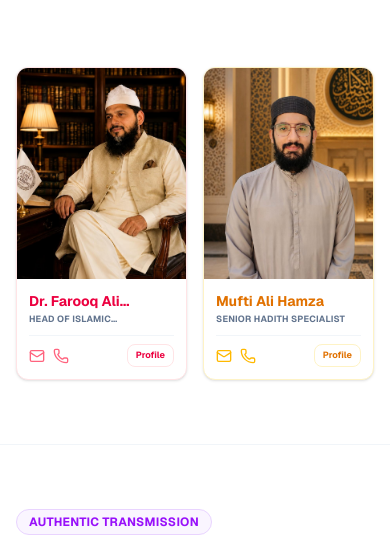
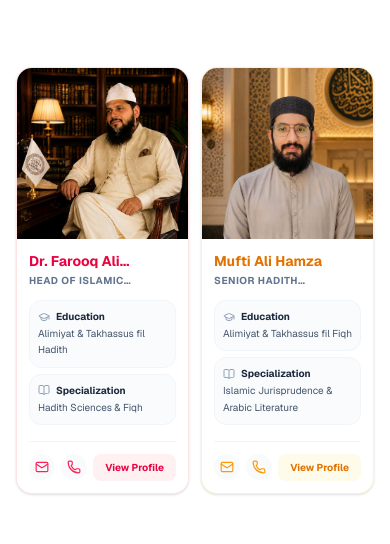
Before and after one commit to abubakar0320/jamia_shar_e_rabbani, a Next.js app in the folder frontend/: page /faculty in a window 390 px wide. Shown: the part 659-1203 px from the top of the page. Built offline with nearby package versions, Linux system fonts and the light colour scheme; no server answers.

Commit message:
Fix faculty page responsive design and broken links

```diff
--- a/frontend/src/app/faculty-profile/page.tsx
+++ b/frontend/src/app/faculty-profile/page.tsx
@@ -306,7 +306,7 @@ function FacultyProfileContent() {
                     <h3 className="text-xl font-bold text-slate-900 px-2">{t('Related Faculty')}</h3>
                      <div className="space-y-4">
                        {related.map(item => (
-                          <Link key={item.id} href={`/faculty/${item.id}`} className="flex items-center gap-4 bg-white p-4 rounded-2xl border border-slate-100 hover:shadow-lg transition-all group">
+                          <Link key={item.id} href={`/faculty-profile?id=${(item as any)._id || item.id}`} className="flex items-center gap-4 bg-white p-4 rounded-2xl border border-slate-100 hover:shadow-lg transition-all group">
                              <div className="w-14 h-14 rounded-xl overflow-hidden relative shrink-0">
                                 <OptimizedImage
                                   src={item.image || "/images/WhatsApp.jpeg"}
--- a/frontend/src/app/faculty/page.tsx
+++ b/frontend/src/app/faculty/page.tsx
@@ -114,52 +114,57 @@ export default function Faculty() {
                 <div className="mt-4 text-sm font-semibold text-slate-600 uppercase">{t('faculty_loading')}</div>
               </div>
             ) : (
-              <div className="grid grid-cols-2 md:grid-cols-2 lg:grid-cols-3 gap-4 md:gap-8">
+              <div className="grid grid-cols-2 md:grid-cols-2 lg:grid-cols-3 xl:grid-cols-4 gap-3 md:gap-8">
                 {faculty.map((member, i) => (
-                  <div key={member.id} className={`flex flex-col bg-white border md:border-2 shadow-sm transition-all duration-300 transform hover:-translate-y-1 md:hover:-translate-y-2 group rounded-xl md:rounded-2xl overflow-hidden ${i%4===0?"border-rose-100 hover:border-rose-300 hover:shadow-[0_8px_30px_rgba(244,63,94,0.15)]":i%4===1?"border-amber-100 hover:border-amber-300 hover:shadow-[0_8px_30px_rgba(245,158,11,0.15)]":i%4===2?"border-emerald-100 hover:border-emerald-300 hover:shadow-[0_8px_30px_rgba(16,185,129,0.15)]":"border-blue-100 hover:border-blue-300 hover:shadow-[0_8px_30px_rgba(59,130,246,0.15)]"}`}>
-                    <div className="aspect-[4/5] relative bg-gray-100 overflow-hidden">
+                  <div key={member.id} className={`flex flex-col bg-white border md:border-2 shadow-sm hover:shadow-xl transition-all duration-300 transform hover:-translate-y-1 group rounded-2xl overflow-hidden ${i%4===0?"border-rose-100 hover:border-rose-300":i%4===1?"border-amber-100 hover:border-amber-300":i%4===2?"border-emerald-100 hover:border-emerald-300":"border-blue-100 hover:border-blue-300"}`}>
+                    <div className="aspect-square relative bg-slate-50 overflow-hidden">
                       <OptimizedImage
                         src={member.image || "/images/WhatsApp.jpeg"}
                         alt={member.name}
                         fill
                         section="faculty"
-                        className="object-cover object-top group-hover:scale-110 transition-transform duration-700"
+                        className="object-cover object-top group-hover:scale-105 transition-transform duration-700"
                         sizes="(max-width: 768px) 50vw, (max-width: 1200px) 33vw, 25vw"
                       />
                     </div>
 
-                    <div className="p-3 md:p-6 flex flex-col flex-1">
+                    <div className="p-3 md:p-6 flex flex-col flex-1 bg-white relative z-10">
                       <h3 className={`text-sm md:text-xl font-bold mb-0.5 md:mb-1 line-clamp-1 ${i%4===0?"text-rose-600":i%4===1?"text-amber-600":i%4===2?"text-emerald-600":"text-blue-600"}`}>
                         {t(member.name)}
                       </h3>
-                      <p className="text-[9px] md:text-xs font-bold mb-2 md:mb-4 uppercase tracking-wide text-slate-500 line-clamp-1">
+                      <p className="text-[10px] md:text-xs font-bold mb-3 md:mb-5 uppercase tracking-wider text-slate-500 line-clamp-1">
                         {t(member.designation || member.role)}
                       </p>
 
-                      <div className="hidden md:block space-y-3 mb-6 flex-1 text-sm">
-                        <div>
-                          <span className="font-semibold text-slate-900 block mb-0.5">{t('faculty_member_education_label', 'Education')}</span>
-                          <span className="text-slate-600">{t(member.education)}</span>
+                      <div className="space-y-1.5 md:space-y-3 mb-4 md:mb-6 flex-1 text-[10px] md:text-sm">
+                        <div className="bg-slate-50/80 p-2 md:p-3 rounded-xl border border-slate-100 hover:bg-slate-50 transition-colors">
+                          <span className="font-bold text-slate-800 block mb-0.5 flex items-center gap-1.5">
+                            <GraduationCap size={12} className="md:w-4 md:h-4 text-slate-400" />
+                            {t('faculty_member_education_label', 'Education')}
+                          </span>
+                          <span className="text-slate-600 line-clamp-2 leading-relaxed">{t(member.education)}</span>
                         </div>
-                        <div>
-                          <span className="font-semibold text-slate-900 block mb-0.5">{t('faculty_member_specialization_label', 'Specialization')}</span>
-                          <span className="text-slate-600">{t(member.specialization)}</span>
+                        <div className="bg-slate-50/80 p-2 md:p-3 rounded-xl border border-slate-100 hover:bg-slate-50 transition-colors">
+                          <span className="font-bold text-slate-800 block mb-0.5 flex items-center gap-1.5">
+                            <BookOpen size={12} className="md:w-4 md:h-4 text-slate-400" />
+                            {t('faculty_member_specialization_label', 'Specialization')}
+                          </span>
+                          <span className="text-slate-600 line-clamp-2 leading-relaxed">{t(member.specialization)}</span>
                         </div>
                       </div>
 
-                      <div className="flex gap-2 md:gap-4 items-center pt-2 md:pt-4 border-t border-slate-100 mt-auto">
-                        <Link href={`mailto:${member.email || 'shererabbani@gmail.com'}`} className={`transition-colors ${i%4===0?"text-rose-400 hover:text-rose-600":i%4===1?"text-amber-400 hover:text-amber-600":i%4===2?"text-emerald-400 hover:text-emerald-600":"text-blue-400 hover:text-blue-600"}`}>
-                          <Mail className="w-4 h-4 md:w-5 md:h-5" />
+                      <div className="flex gap-1.5 md:gap-3 items-center pt-3 md:pt-4 border-t border-slate-100 mt-auto">
+                        <Link href={`mailto:${member.email || 'shererabbani@gmail.com'}`} className={`p-1.5 md:p-2 rounded-full bg-slate-50 transition-colors ${i%4===0?"text-rose-500 hover:bg-rose-100":i%4===1?"text-amber-500 hover:bg-amber-100":i%4===2?"text-emerald-500 hover:bg-emerald-100":"text-blue-500 hover:bg-blue-100"}`}>
+                          <Mail className="w-3.5 h-3.5 md:w-5 md:h-5" />
                         </Link>
-                        <Link href={`tel:${member.contact || '03144081516'}`} className={`transition-colors ${i%4===0?"text-rose-400 hover:text-rose-600":i%4===1?"text-amber-400 hover:text-amber-600":i%4===2?"text-emerald-400 hover:text-emerald-600":"text-blue-400 hover:text-blue-600"}`}>
-                          <Phone className="w-4 h-4 md:w-5 md:h-5" />
+                        <Link href={`tel:${member.contact || '03144081516'}`} className={`p-1.5 md:p-2 rounded-full bg-slate-50 transition-colors ${i%4===0?"text-rose-500 hover:bg-rose-100":i%4===1?"text-amber-500 hover:bg-amber-100":i%4===2?"text-emerald-500 hover:bg-emerald-100":"text-blue-500 hover:bg-blue-100"}`}>
+                          <Phone className="w-3.5 h-3.5 md:w-5 md:h-5" />
                         </Link>
                         <Link
                           href={`/faculty-profile?id=${(member as any)._id || member.id}`}
-                          className={`ml-auto px-2 md:px-4 py-1 md:py-1.5 text-[9px] md:text-xs font-bold rounded-lg md:rounded-xl border md:border-2 transition-colors ${i%4===0?"border-rose-100 text-rose-600 hover:bg-rose-50":i%4===1?"border-amber-100 text-amber-600 hover:bg-amber-50":i%4===2?"border-emerald-100 text-emerald-600 hover:bg-emerald-50":"border-blue-100 text-blue-600 hover:bg-blue-50"}`}
+                          className={`ml-auto px-3 md:px-5 py-1.5 md:py-2 text-[10px] md:text-sm font-bold rounded-lg md:rounded-xl transition-colors ${i%4===0?"bg-rose-50 text-rose-600 hover:bg-rose-100":i%4===1?"bg-amber-50 text-amber-600 hover:bg-amber-100":i%4===2?"bg-emerald-50 text-emerald-600 hover:bg-emerald-100":"bg-blue-50 text-blue-600 hover:bg-blue-100"}`}
                         >
-                          <span className="hidden md:inline">{t('faculty_member_profile_link', 'View Profile')}</span>
-                          <span className="md:hidden">Profile</span>
+                          {t('faculty_member_profile_link', 'Profile')}
                         </Link>
                       </div>
                     </div>
```
